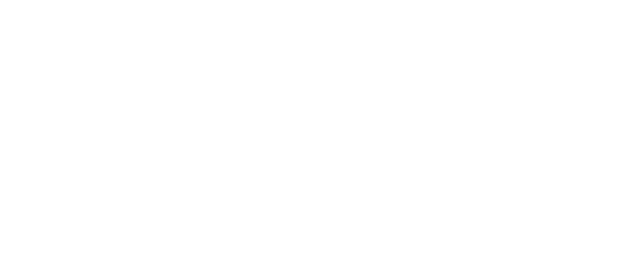
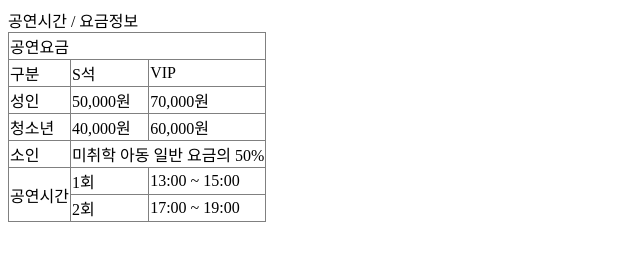
Before and after one commit to LeeKM321/html-css-study202408, a plain HTML site: page html-study/5. 표 컨텐츠/2. 실습.html in a window 1280 px wide. Shown: the whole page, without its empty margins (0-640 px from the left). Drawn offline with Linux system fonts and the light colour scheme.

Commit message:
표 컨텐츠 실습 풀이

```diff
--- a/html-study/5. 표 컨텐츠/2. 실습.html
+++ b/html-study/5. 표 컨텐츠/2. 실습.html
@@ -12,6 +12,41 @@
     </style>
   </head>
   <body>
-    <table border="1"></table>
+    <caption>
+      공연시간 / 요금정보
+    </caption>
+    <table border="1">
+      <tr>
+        <td colspan="3">공연요금</td>
+      </tr>
+      <tr>
+        <td>구분</td>
+        <td>S석</td>
+        <td>VIP</td>
+      </tr>
+      <tr>
+        <td>성인</td>
+        <td>50,000원</td>
+        <td>70,000원</td>
+      </tr>
+      <tr>
+        <td>청소년</td>
+        <td>40,000원</td>
+        <td>60,000원</td>
+      </tr>
+      <tr>
+        <td>소인</td>
+        <td colspan="2">미취학 아동 일반 요금의 50%</td>
+      </tr>
+      <tr>
+        <td rowspan="2">공연시간</td>
+        <td>1회</td>
+        <td>13:00 ~ 15:00</td>
+      </tr>
+      <tr>
+        <td>2회</td>
+        <td>17:00 ~ 19:00</td>
+      </tr>
+    </table>
   </body>
 </html>
```
